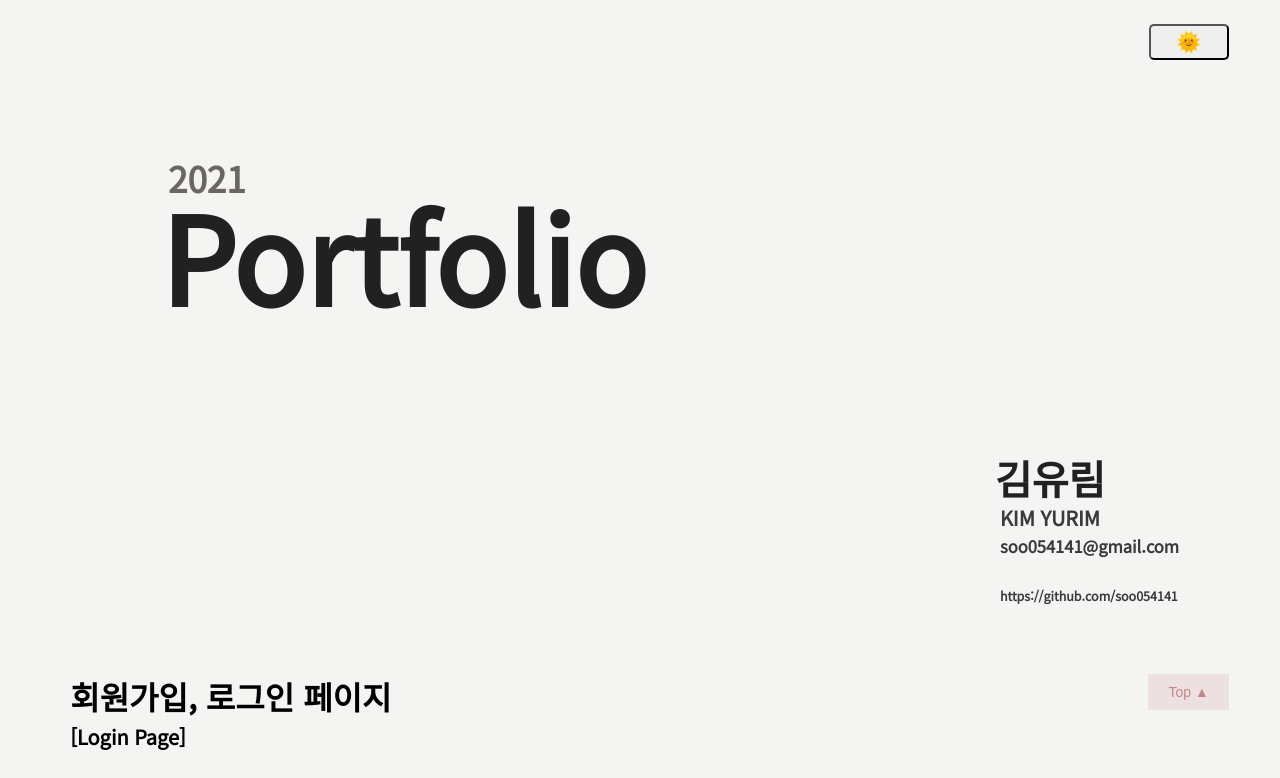
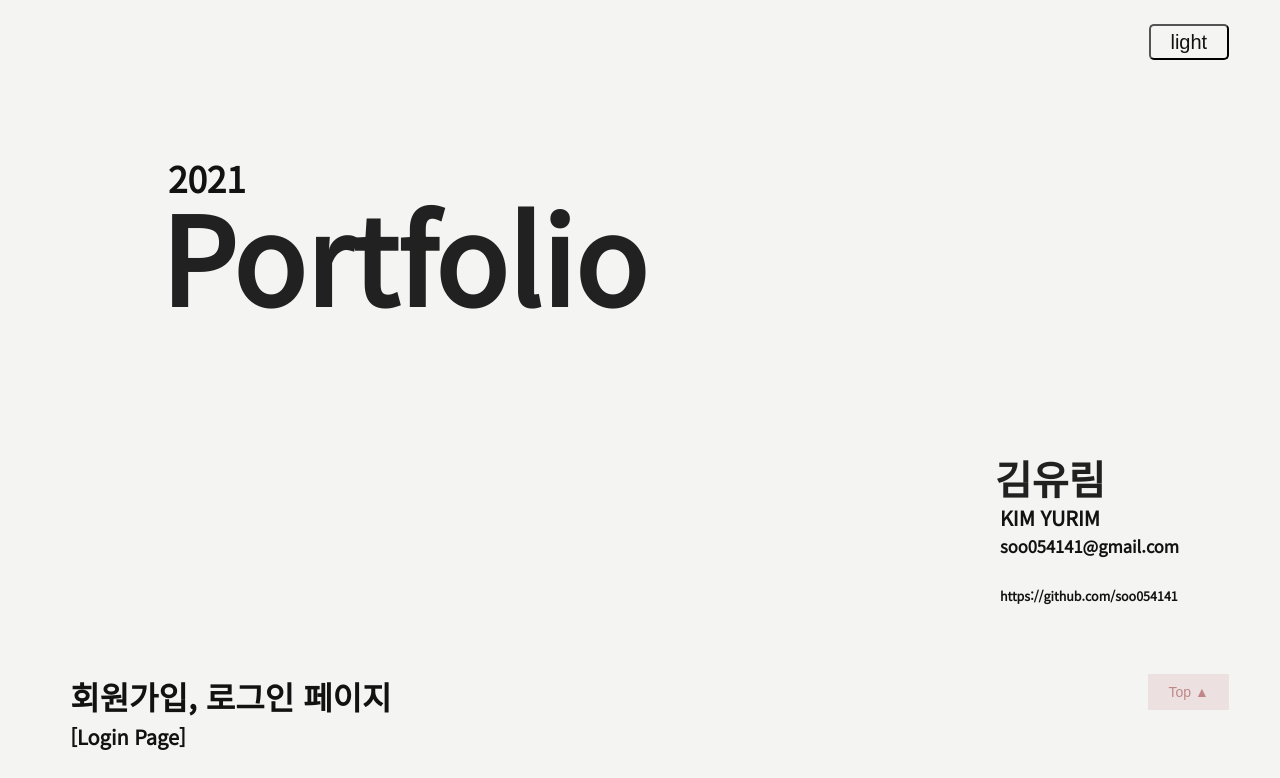
Before and after one commit to soo054141/soo054141.github.io, a React app: page / in a window 1280 px wide. Shown: the top 778 px of the page. Built offline with nearby package versions, Linux system fonts and the light colour scheme.

Commit message:
dart mode 추가

```diff
--- a/package.json
+++ b/package.json
@@ -35,6 +35,7 @@
     "redux-saga": "^1.1.3",
     "styled-component": "^2.8.0",
     "styled-components": "^5.2.1",
-    "styled-reset": "^4.3.4"
+    "styled-reset": "^4.3.4",
+    "use-callback": "^1.0.4"
   }
 }
--- a/src/Home.jsx
+++ b/src/Home.jsx
@@ -1,4 +1,5 @@
-import React, { useRef } from "react";
+import React, { useRef, useState } from "react";
+import styled, { ThemeProvider } from "styled-components";
 import Header from "./components/Header";
 import Login from "./components/pages/Login";
 import Todo from "./components/pages/Todo";
@@ -6,9 +7,22 @@ import Cal from "./components/pages/Cal";
 import Introduce from "./components/pages/Introduce";
 import Footer from "./components/Footer";
 import TopBtn from "./components/pages/TopBtn";
-import ThemeToggle from "./components/theme/themeToggle";
+import ThemeToggleBtn from "./components/theme/themeToggle";
+import { dark, light } from "./components/theme/theme";
+
+const Main = styled.div`
+    width: 100%;
+    height: auto;
+    background-color: ${(props) => props.theme.colors.bgColor};
+    color: ${(props) => props.theme.colors.color};
+`;
 
 const Home = () => {
+    const [themeMode, setThemeMode] = useState("light");
+
+    const toggleTheme = () =>
+        setThemeMode(themeMode === "light" ? "dark" : "light");
+
     const ReviewRef = useRef();
 
     const handleIndexClick = () =>
@@ -18,10 +32,14 @@ const Home = () => {
         });
 
     return (
-        <>
+        <ThemeProvider theme={themeMode === "light" ? light : dark}>
+            <Main>
+                <ThemeToggleBtn
+                    click={toggleTheme}
+                    mode={themeMode === "light" ? "light" : "dark"}
+                />
                 <div ref={ReviewRef}>
-                <Header />
-                <ThemeToggle>DarkMode</ThemeToggle>
+                    <Header mode={themeMode === "light" ? "light" : "dark"} />
                 </div>
                 <div>
                     <Login />
@@ -33,7 +51,9 @@ const Home = () => {
                     <Cal />
                 </div>
                 <div>
-                <Introduce />
+                    <Introduce
+                        mode={themeMode === "light" ? "light" : "dark"}
+                    />
                 </div>
                 <div>
                     <Footer />
@@ -41,7 +61,8 @@ const Home = () => {
                 <div onClick={handleIndexClick}>
                     <TopBtn />
                 </div>
-        </>
+            </Main>
+        </ThemeProvider>
     );
 };
 
--- a/src/Router.jsx
+++ b/src/Router.jsx
@@ -1,15 +1,12 @@
 import React from "react";
 import { BrowserRouter, Route, Switch, Redirect } from "react-router-dom";
 import Home from "src/Home";
-// import Calculator from "./components/pages/calculator/index";
 
 const Router = () => {
     return (
         <BrowserRouter>
             <Switch>
                 <Route exact={true} path="/" component={Home} />
-                {/* <Route exact path="/profile" component={Profile} />
-                <Route exact path="/calculator" component={Calculator} /> */}
                 <Route component={() => <Redirect to="/" />} />
             </Switch>
         </BrowserRouter>
--- a/src/components/Footer.jsx
+++ b/src/components/Footer.jsx
@@ -9,7 +9,7 @@ const Container = styled.div`
 
     @media screen and (max-width: 500px) {
         height: auto;
-        margin-bottom: 8rem;
+        padding-bottom: 5rem;
     }
 `;
 
@@ -19,6 +19,7 @@ const Messages = styled.div`
     margin: 0 auto;
     padding-top: 25%;
     text-align: center;
+
     div {
         background-color: #ede0e0;
         font-size: 3rem;
@@ -46,6 +47,7 @@ const Contacts = styled.div`
         background-color: #ede0e0;
         font-size: 1.8rem;
         padding-left: 7rem;
+        color: #bf8787;
     }
     p {
         font-size: 1.8rem;
@@ -68,7 +70,6 @@ const Footer = () => {
                     성장하는 FE개발자 <span>김유림</span>이었습니다
                 </p>
             </Messages>
-
             <Contacts>
                 <div>Contacts</div>
                 <p>soo054141@gmail.com</p>
--- a/src/components/Header.jsx
+++ b/src/components/Header.jsx
@@ -4,6 +4,11 @@ import styled from "styled-components";
 const Container = styled.div`
     width: 100%;
     margin: 0 auto;
+
+    h1 {
+        color: ${({ mode, theme }) =>
+            mode === "light" ? "#212121" : theme.colors.color};
+    }
 
     @media screen and (max-width: 767px) {
         height: 80em;
@@ -21,11 +26,12 @@ const Title_box = styled.div`
     h3 {
         margin-left: 0.8rem;
         font-size: 3.5rem;
-        color: #6b6666;
+        color: ${({ mode, theme }) =>
+            mode === "light" ? "#6b6666" : theme.colors.color};
     }
+
     h1 {
         font-size: 12rem;
-        color: #212121;
     }
 
     @media screen and (max-width: 767px) {
@@ -44,11 +50,11 @@ const Name_box = styled.div`
     width: 20rem;
     margin: 11.19% 0% 0% 78.12%;
     font-weight: bold;
-    color: #3a3a3a;
+    color: ${({ mode, theme }) =>
+        mode === "light" ? "#3a3a3a" : theme.colors.color};
 
     h1 {
         font-size: 4rem;
-        color: #212121;
         margin-left: -0.5rem;
     }
     h3 {
@@ -86,9 +92,9 @@ const Name_box = styled.div`
     }
 `;
 
-const Header = () => {
+const Header = ({ mode }) => {
     return (
-        <Container>
+        <Container mode={mode}>
             <Title_box>
                 <h3>2021</h3>
                 <h1>Portfolio</h1>
--- a/src/components/pages/Introduce.jsx
+++ b/src/components/pages/Introduce.jsx
@@ -19,17 +19,18 @@ const Container = styled.div`
 
 const Name_title = styled.div`
     font-weight: bold;
-    color: #3a3a3a;
 
     h1 {
         font-size: 4rem;
-        color: #212121;
+        color: ${({ mode, theme }) =>
+            mode === "light" ? "#212121" : theme.colors.color};
     }
 
     h3 {
         margin-left: 0.3rem;
         font-size: 2rem;
-        color: #3a3a3a;
+        color: ${({ mode, theme }) =>
+            mode === "light" ? "#3a3a3a" : theme.colors.color};
     }
 
     @media screen and (max-width: 768px) {
@@ -144,9 +145,9 @@ const CardBody = styled.div`
     }
 `;
 
-function Introduce() {
+function Introduce({ mode }) {
     return (
-        <Wrap>
+        <Wrap mode={mode}>
             <Container>
                 <Name_title>
                     <h1>김유림</h1>
--- a/src/components/GlobalStyles.jsx
+++ b/src/components/theme/GlobalStyles.jsx
@@ -19,7 +19,6 @@ const GlobalStyles = createGlobalStyle`
         vertical-align: baseline;
     }
     body{
-        background-color: #f4f4f2;
         line-height: 1;
         font-family: 'Noto Sans KR', sans-serif;
 
--- /dev/null
+++ b/src/components/theme/theme.js
@@ -0,0 +1,13 @@
+export const dark = {
+    colors: {
+        bgColor: "#121212",
+        color: "#e2e0e0",
+    },
+};
+
+export const light = {
+    colors: {
+        bgColor: "#f4f4f2",
+        color: "#121212",
+    },
+};
--- a/src/components/theme/themeToggle.jsx
+++ b/src/components/theme/themeToggle.jsx
@@ -15,14 +15,16 @@ const ToggleWrapper = styled.button`
     height: 36px;
     border-radius: 5px;
     cursor: pointer;
+    background-color: ${(props) => props.theme.colors.bgColor};
+    color: ${(props) => props.theme.colors.color};
 `;
 
-function ThemeToggle({ toggle, mode }) {
+function ThemeToggleBtn({ mode, click }) {
     return (
-        <ToggleWrapper onClick={toggle} mode={mode}>
-            {mode === "dark" ? "🌚" : "🌞"}
+        <ToggleWrapper onClick={click}>
+            {mode === "dark" ? "dark" : "light"}
         </ToggleWrapper>
     );
 }
 
-export default ThemeToggle;
+export default ThemeToggleBtn;
--- a/src/index.jsx
+++ b/src/index.jsx
@@ -1,13 +1,13 @@
 import React from "react";
 import ReactDOM from "react-dom";
 import Router from "src/Router";
-import GlobalStyles from "./components/GlobalStyles";
+import GlobalStyles from "./components/theme/GlobalStyles";
 
 const App = () => {
     return (
         <>
+            <GlobalStyles />
             <Router />
-            <GlobalStyles />
         </>
     );
 };
```
Also changed, not shown: 1 other file (tests, documents, lock files or other folders). Lines whose indentation alone changed are shown as unchanged.
